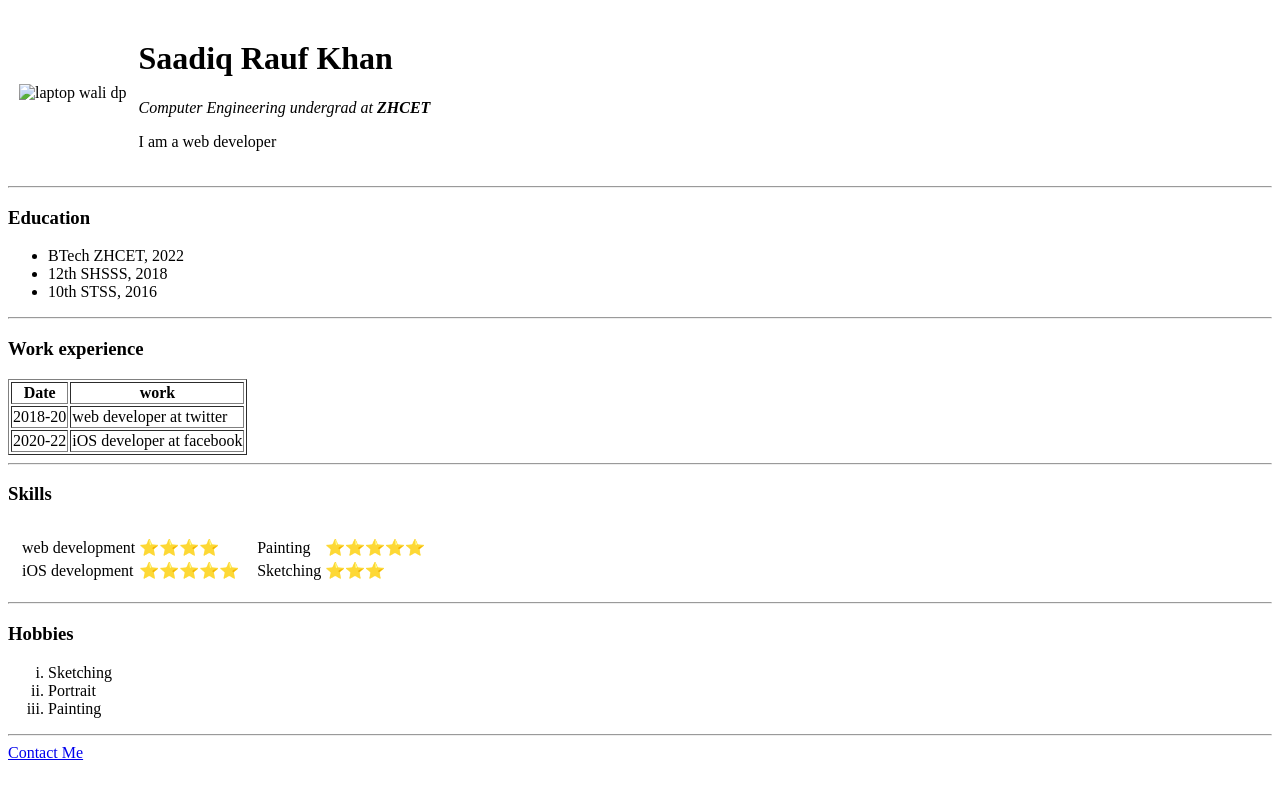
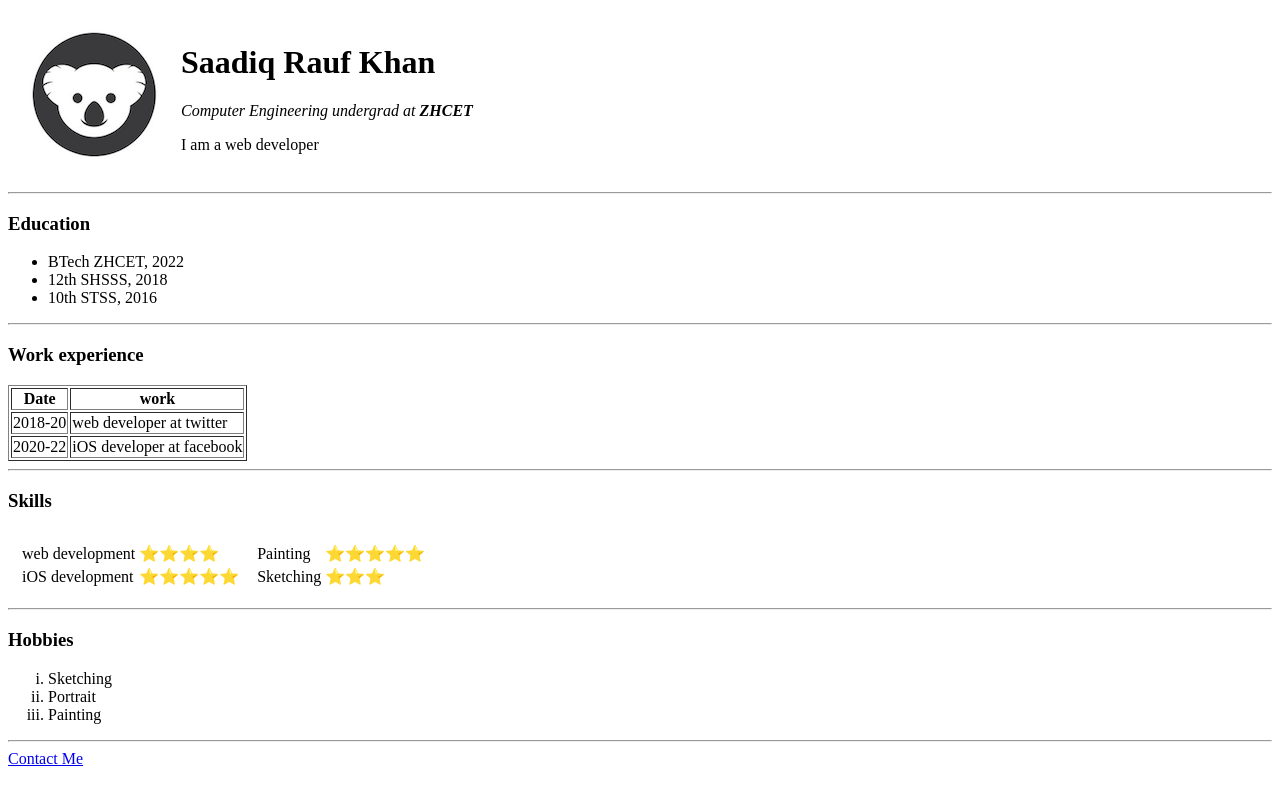
Before and after one commit to SaadiqRaufKhan/cv, a plain HTML site: page index.html in a window 1280 px wide. Drawn offline with Linux system fonts and the light colour scheme.

Commit message:
image location change

```diff
--- a/index.html
+++ b/index.html
@@ -13,7 +13,7 @@
       <tr>
          <td>
             <!-- <img src="https://t3.ftcdn.net/jpg/02/14/56/34/360_F_214563400_Fmgp0aEN1hodOVAuQu3i02AzbyA1rWow.jpg" alt="net wali dp"> -->
-            <img src="/Personal site/images/koala.png" alt="laptop wali dp">
+            <img src="/koala.png" alt="laptop wali dp">
          </td>
          <td>
             <h1>Saadiq Rauf Khan</h1>
```
